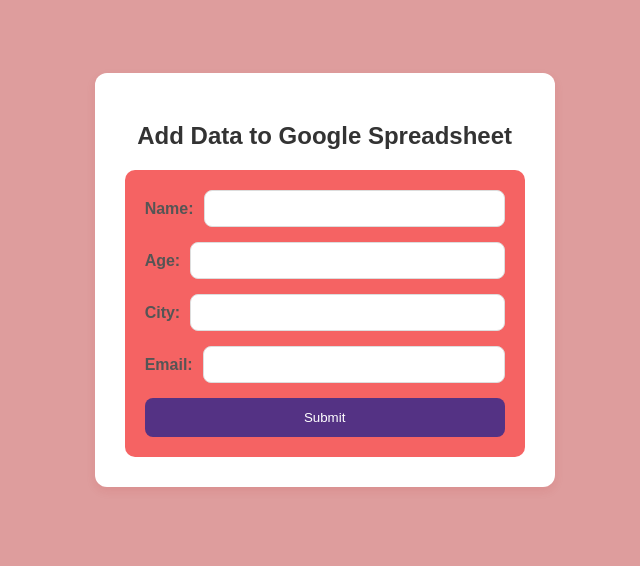
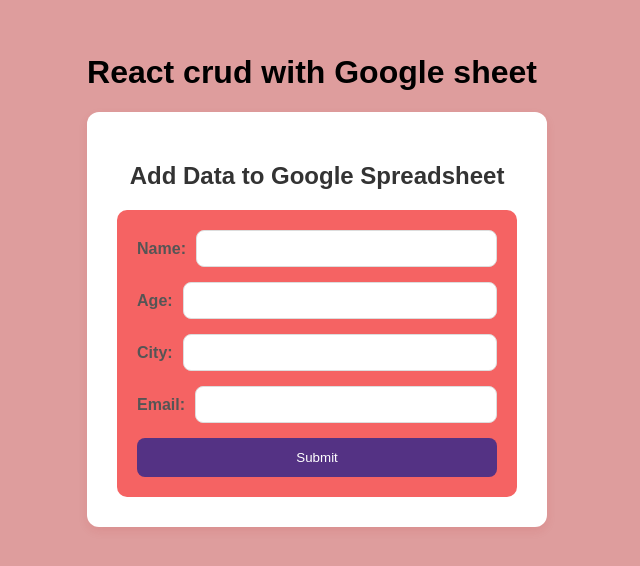
Before and after one commit to SDivyadharshini2/googlesheet, a React (Create React App) app: page / in a window 1280 px wide. Shown: the part 120-686 px from the top of the page, without its empty margins (328-968 px from the left). Built offline with nearby package versions, Linux system fonts and the light colour scheme.

Commit message:
Update App.js

```diff
--- a/src/App.js
+++ b/src/App.js
@@ -18,6 +18,8 @@
           Learn React
         </a>
       </header> */}
+
+    <h1> React crud with Google sheet</h1>
    <Add />
     </div>
   );
```
